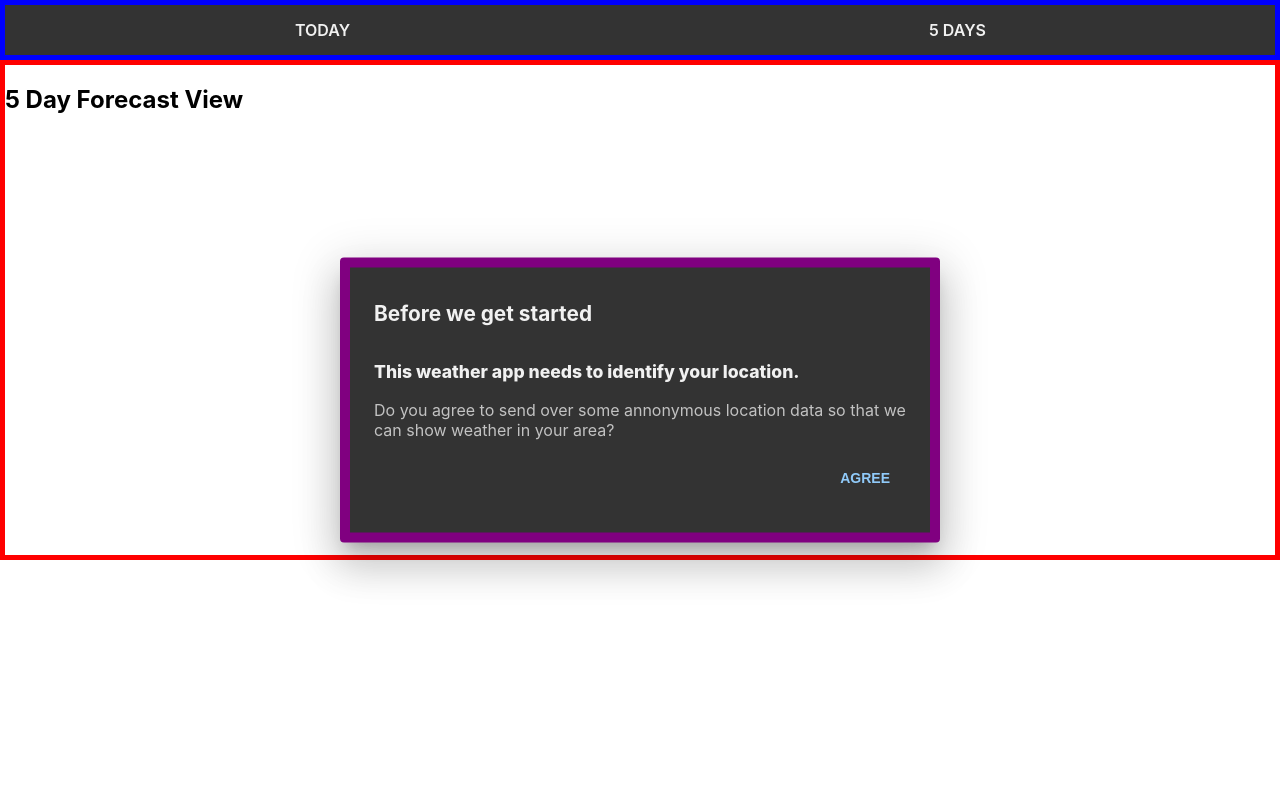
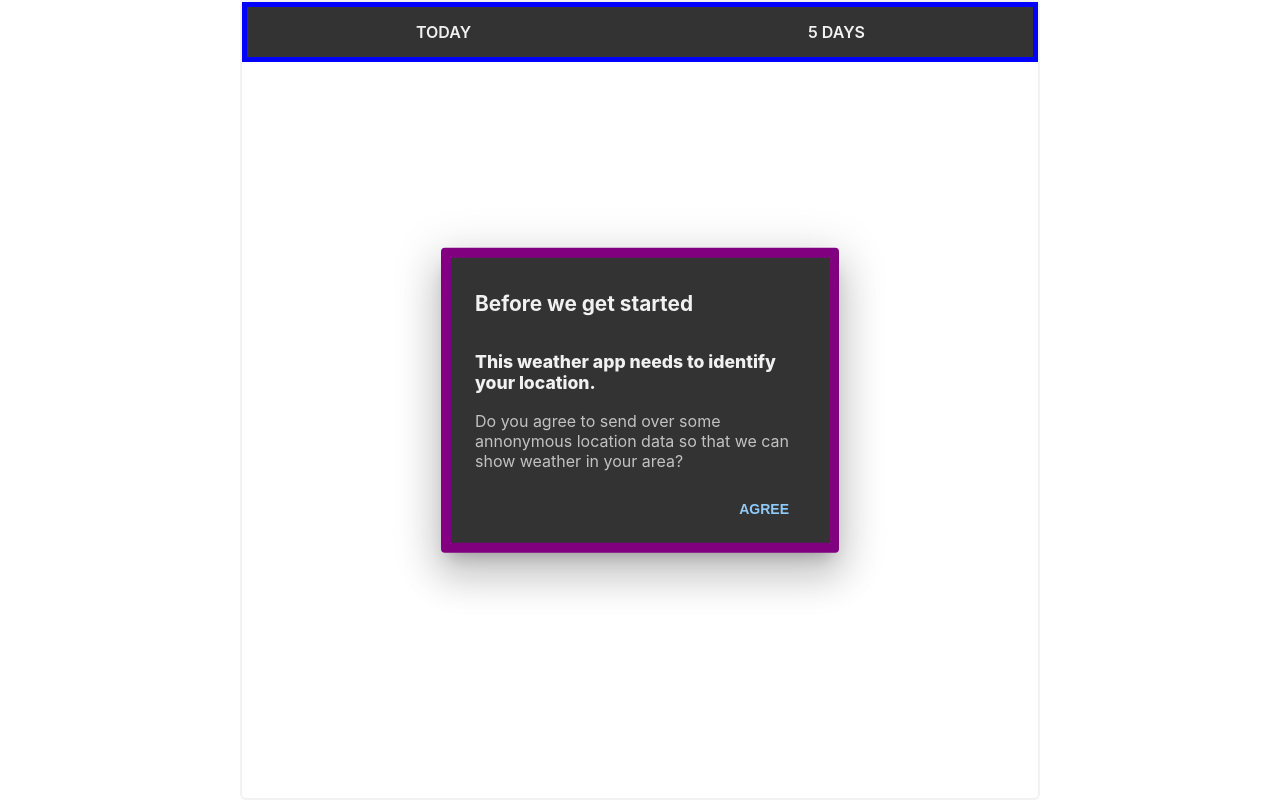
Before and after one commit to lokeam/openWeather, a React (Create React App) app: page / in a window 1280 px wide. Built offline with nearby package versions, Linux system fonts and the light colour scheme.

Commit message:
feat: wired up NavBar to switch between pages, began ForecastView render logic

```diff
--- a/src/App.css
+++ b/src/App.css
@@ -13,7 +13,7 @@ ul {
 #root {
   height: 100vh;
 }
-/*
+
 .App {
   display: flex;
   flex-direction: column;
@@ -24,6 +24,16 @@ ul {
   position: relative;
 }
 
+.weather-card--current,
+.weather-card--forecast {
+  height: 100%;
+  width: 100%;
+  position: absolute;
+  border: 10px solid blue;
+  top: 0;
+  left: 0;
+}
+
 .weather-card {
   max-width: 800px;
   height: 100%;
@@ -32,13 +42,3 @@ ul {
   border: 2px solid #f2f2f2;
   border-radius: 6px;
 }
-
-.weather-card--current,
-.weather-card--forecast {
-  height: 100%;
-  width: 100%;
-  position: absolute;
-  border: 10px solid blue;
-  top: 0;
-  left: 0;
-} */
--- a/src/App.js
+++ b/src/App.js
@@ -11,6 +11,7 @@ function App() {
   const [status, setStatus] = useState('start');
   const [geoData, setGeoData] = useState({});
   const [geoStatus, setGeoStatus] = useState('idle');
+  const [page, setPage] = useState('currentWeather');
 
 
   console.log('app, status: ', status);
@@ -57,10 +58,12 @@ function App() {
 
   return (
     <div className="App">
-        <NavBar />
-        { status === 'start' && <Alert handleGeoData={ handleGeoData}  /> }
-        { status === 'fetchingWeatherData' && <CurrentView geoData={ geoData } />  }
-        <ForecastView />
+      <div className="weather-card">
+        <NavBar setPage={ setPage } />
+          { status === 'start' && <Alert handleGeoData={ handleGeoData}  /> }
+          { status === 'fetchingWeatherData' && <CurrentView geoData={ geoData } setPage={setPage} />  }
+          { page === 'fiveDayForecast' && <ForecastView geoData={ geoData } setPage={setPage} /> }
+      </div>
     </div>
   );
 }
--- a/src/components/CurrentView/CurrentView.jsx
+++ b/src/components/CurrentView/CurrentView.jsx
@@ -4,7 +4,7 @@ import useFetch from '../../helpers/useFetch';
 import moment from 'moment'
 import './current.css';
 
-function CurrentView( {geoData} ) {
+function CurrentView({ geoData }) {
 
   const url = `http://api.openweathermap.org/data/2.5/weather?lat=${geoData.lat}&lon=${geoData.lon}&units=imperial&appid=${process.env.REACT_APP_OPEN_WEATHER_MAP_API_KEY}`;
   const { status, data, error } = useFetch(url);
--- a/src/components/CurrentView/current.css
+++ b/src/components/CurrentView/current.css
@@ -1,5 +1,49 @@
-.weather-container--current{
-  height: 500px;
-  width: 100%;
-  border: 5px solid red;
+.weather-container--current {
+  display: flex;
+  flex-direction: column;
+  padding: 15px 25px 15px 25px;
+  min-height: 600px;
+  min-width: 375px;
+  /* debug */
+  border: 10px solid red;
 }
+
+.weather-card--date {
+  text-align: left;
+}
+
+.weather-container--data {
+  display: flex;
+  flex-direction: column;
+  align-items: flex-start;
+  justify-content: space-between;
+}
+
+.weather-container__temp-data {
+  text-align: left;
+}
+
+.weather-container__date {
+  font-size: 1.1em;
+}
+
+.weather-container__min-max-temp,
+.weather-container__approx {
+  font-size: 1.3em
+}
+
+.weather-icon {
+  max-width: 65px
+}
+
+.weather-container__description {
+  display: flex;
+  flex-direction: row;
+  align-items: center;
+  text-transform: capitalize;
+}
+
+.weather-container__current-temp {
+  font-size: 8em;
+  line-height: .85em;
+}
--- a/src/components/ForecastView/ForecastView.jsx
+++ b/src/components/ForecastView/ForecastView.jsx
@@ -1,11 +1,55 @@
 import React from 'react';
+import useFetch from '../../helpers/useFetch';
+import WeatherIcon from '../WeatherIcon/WeatherIcon';
 import './forecast.css';
 
-function ForecastView() {
+function ForecastView({ geoData }) {
+
+  const url = `http://api.openweathermap.org/data/2.5/forecast?lat=${geoData.lat}&lon=${geoData.lon}&units=imperial&appid=${process.env.REACT_APP_OPEN_WEATHER_MAP_API_KEY}`;
+  const { status, data, error } = useFetch(url, true);
+  console.log('ForecastView data: ', data);
+  console.log('ForecastView status: ', status);
+
 
   return (
-    <div className="weather-container--current">
-      <h2>5 Day Forecast View</h2>
+    <div className="weather-container--forecast">
+      {status === 'error' && (
+        <div>Error fetching data</div>
+      )}
+
+      {status === 'fetched' && (
+        <>
+          <p className="weather-forecast__heading">Five day forecast</p>
+          <div className="weather-forecast__results">
+      <p className="weather-forecast__location">{data.city.name}, {data.city.country}</p>
+            {/* {
+              data.list.map( item => {
+                return (
+                  <div key={item.name} className="weather-forecast__row">
+                    <p className="weather-forecast__day">{item.name}</p>
+                    <ul className="weather-forecast__row-list">
+                      {
+                        item.weatherArray.map( ( forecastDay, index ) => {
+                          return (
+                            <li key={`${forecastDay.dt_txt}${index}`} className="weather-forecast__item">
+                              <p className="weather-forecast__time">{forecastDay.dt_txt}</p>
+                              <p className="weather-forecast__min-max-temp">
+                                <span className="weather-forecast__min-max-temp--high">{Math.ceil(forecastDay.main.temp_max)}&deg;</span> / {Math.ceil(forecastDay.main.temp_min)}&deg;
+                              </p>
+                              <WeatherIcon icon={forecastDay.weather[0].icon}/>
+                              <p className="weather-forecast__description">{forecastDay.weather[0].description}</p>
+                            </li>
+                          )
+                        })
+                      }
+                    </ul>
+                  </div>
+                )
+              })
+            } */}
+          </div>
+        </>
+      )}
     </div>
   )
 };
--- a/src/components/NavBar/NavBar.jsx
+++ b/src/components/NavBar/NavBar.jsx
@@ -1,12 +1,12 @@
 import React from 'react';
 import './navbar.css';
 
-function NavBar() {
+function NavBar({ setPage }) {
   return (
     <nav className="nav__container">
       <ul className="nav__list">
-        <li onClick={ () => console.log('currentWeather') } className="nav__list--item">Today</li>
-        <li onClick={ () => console.log('fiveDayForecast') } className="nav__list--item">5 Days</li>
+        <li onClick={ () => setPage('currentWeather') } className="nav__list--item">Today</li>
+        <li onClick={ () => setPage('fiveDayForecast') } className="nav__list--item">5 Days</li>
       </ul>
     </nav>
   )
```
